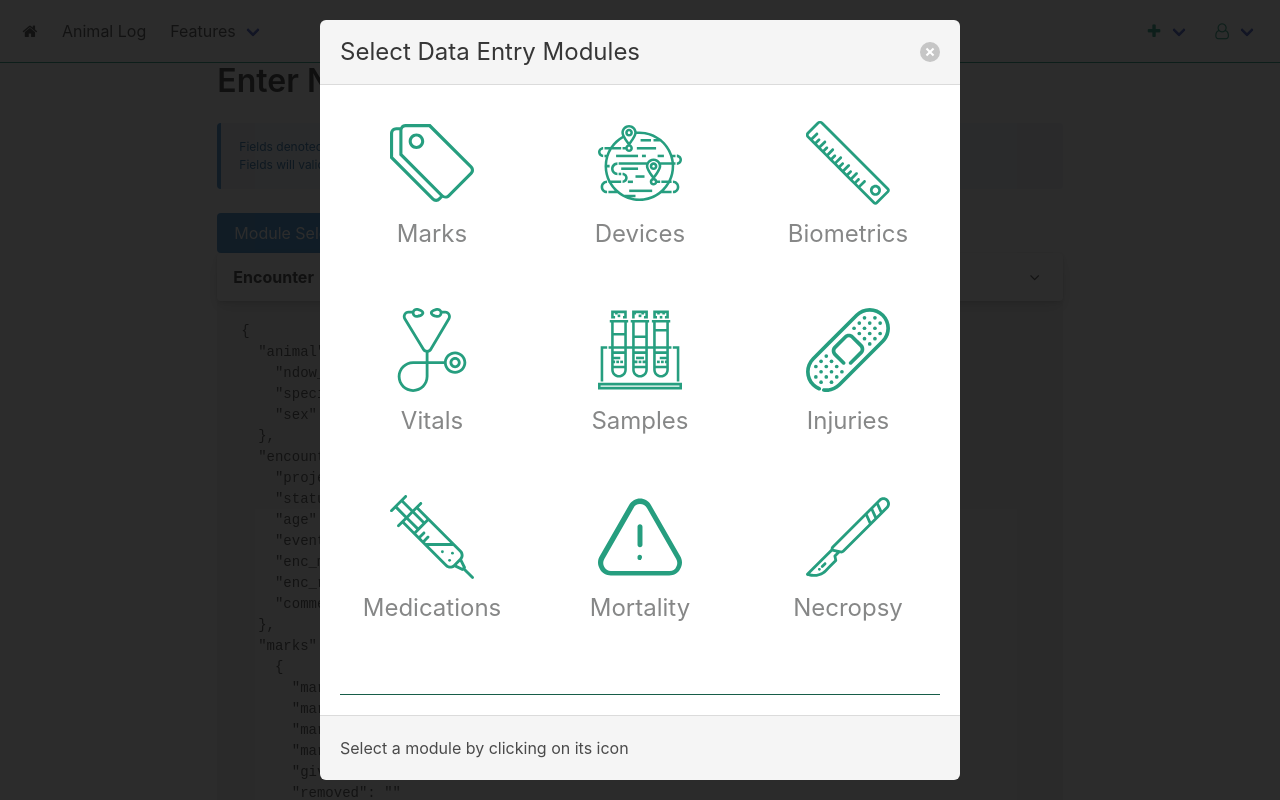
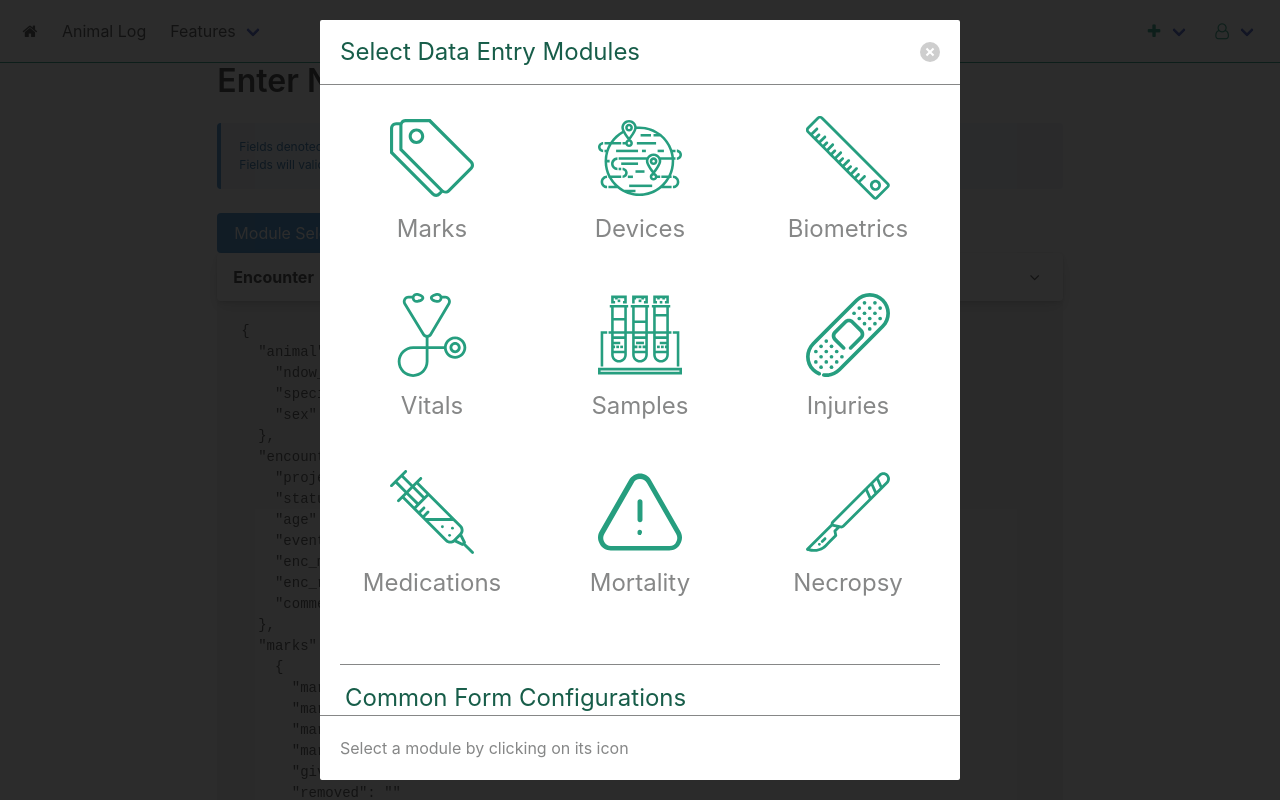
Before and after one commit to oss-wec/wisdm, a Vue app: page /#/animals/new in a window 1280 px wide. Shown: the top 800 px of the page. Built offline with nearby package versions, Linux system fonts and the light colour scheme.

Commit message:
#11 - styling for the modal

```diff
--- a/src/components/ModalContents.vue
+++ b/src/components/ModalContents.vue
@@ -6,7 +6,7 @@
     <div class="modal-card">
 
       <header class="modal-card-head">
-        <p class="modal-card-title">Select Data Entry Modules</p>
+        <p class="modal-card-title md-title">Select Data Entry Modules</p>
         <button class="delete" @click="toggle()"></button>
       </header>
 
@@ -96,7 +96,7 @@
         </div>
 
         <section class="section">
-          <h3 class="config-title is-size-4">Common Form Configurations</h3>
+          <h3 class="md-title is-size-4">Common Form Configurations</h3>
           <ul>
             <li class="config"><a @click="configForm('bigGameCapture')">Big Game Capture</a></li>
             <li class="config"><a @click="configForm('incidentalObs')">Indcidental Observation</a></li>
@@ -183,10 +183,28 @@ export default {
 </script>
 
 <style lang="css" scoped>
+  .column {
+    padding: 7px;
+  }
+
+  .modal-card-head {
+    border-top-left-radius: 2px;
+    border-top-right-radius: 2px;
+    background-color: #fff;
+    border-color: #868787;
+  }
+
+  .modal-card-foot {
+    border-bottom-left-radius: 2px;
+    border-bottom-right-radius: 2px;
+    background-color: #fff;
+    border-color: #868787;
+  }
+
   .module-selector {
     padding: 15px 0;
     border: 1px solid rgba(255, 255, 255, 0);
-    border-radius: 3px;
+    border-radius: 2px;
   }
 
   svg {
@@ -229,12 +247,12 @@ export default {
   }
 
   section.section {
-    border-top: 1px solid #175d49;
+    border-top: 1px solid #868787;
     padding: 15px 5px 5px 5px;
     margin-top: 40px;
   }
 
-  h3.config-title {
+  .md-title {
     color: #175d49;
   }
 
@@ -242,5 +260,7 @@ export default {
     color: #269E7F;
   }
 
-
+  footer > p {
+    color: #868787
+  }
 </style>
```
